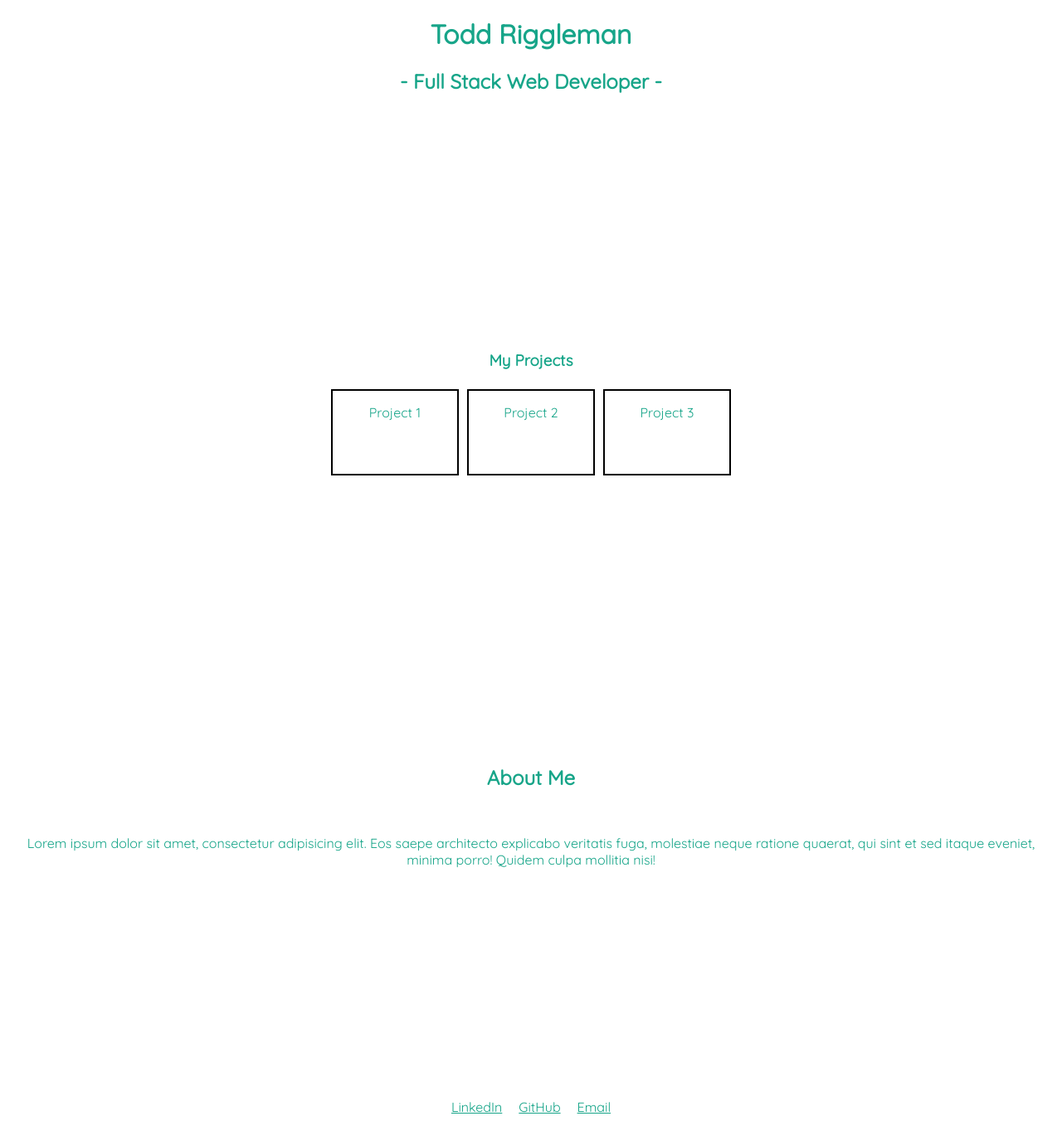
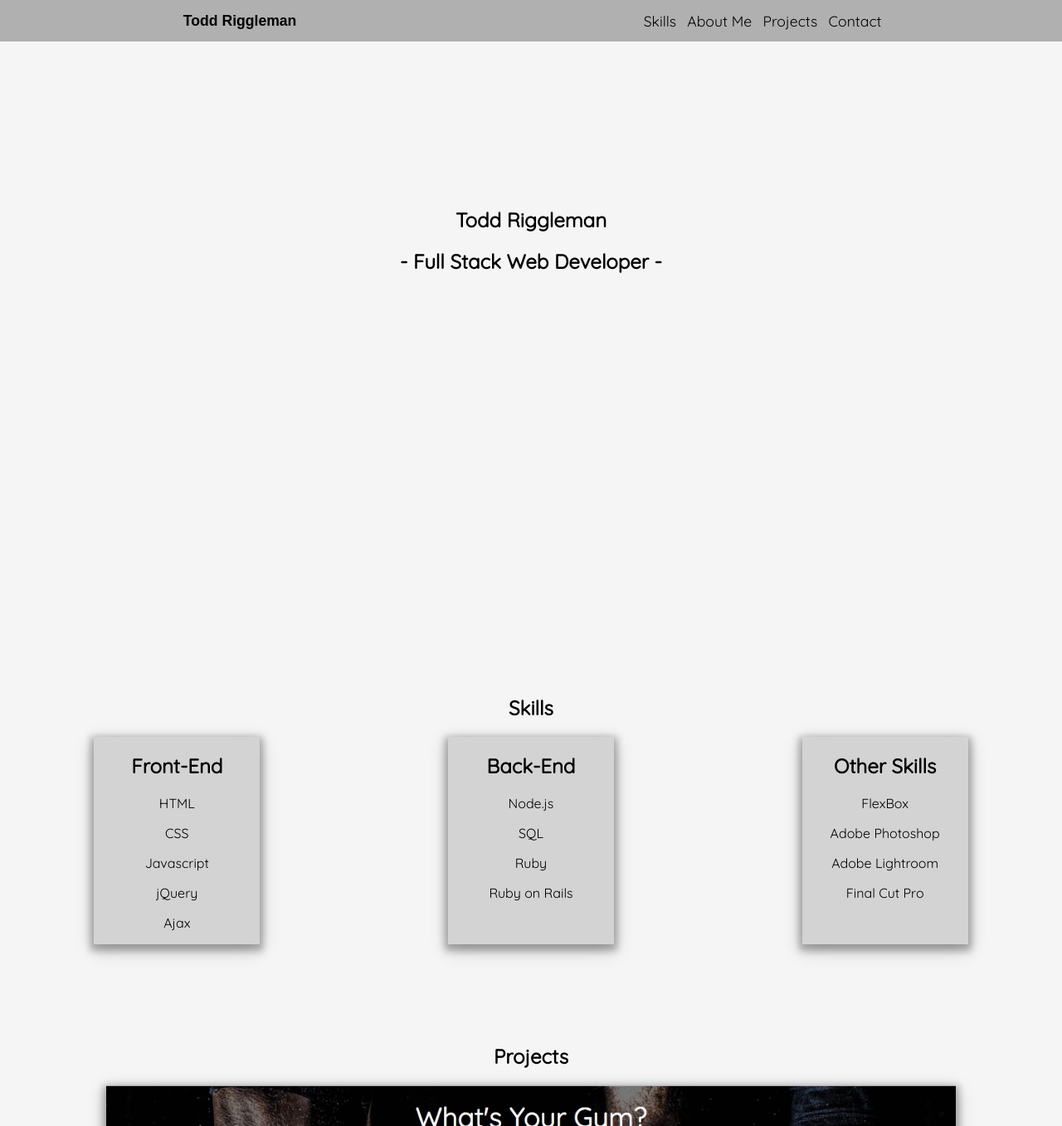
Before and after one commit to triggleman/portfolio, a plain HTML site: page index.html in a window 1280 px wide. Shown: the top 1357 px of the page at 83% size. Drawn offline with Linux system fonts and the light colour scheme; a web font is replaced by a local one.

Commit message:
80% done

```diff
--- a/index.html
+++ b/index.html
@@ -2,6 +2,8 @@
 <html lang="en">
 <head>
 	<meta charset="UTF-8">
+	<meta name="viewport" content="width=device-width, initial-scale=1.0">
+	<link href="https://fonts.googleapis.com/css?family=Kite+One" rel="stylesheet">
 	<link href="https://fonts.googleapis.com/css?family=Quicksand" rel="stylesheet">
 	<title>Todd Riggleman</title>
 	<link rel="stylesheet" href="./style.css">
@@ -9,85 +11,83 @@
 	<script type="text/javascript" src="./js/main.js"></script>
 </head>
 <body>
-	<div class="container">
-		<div class="mainheader">
+		<nav>
+			<div class="nav">
 			<h1>Todd Riggleman</h1>
-			<h2> - Full Stack Web Developer - </h2>
+			<div class="nav-links">
+				<a href="#skills" class="hvr-grow">Skills</a>
+				<a href="#aboutme" class="hvr-grow">About Me</a>
+				<a href="#projects" class="hvr-grow">Projects</a>
+				<a href="#contact" class="hvr-grow">Contact</a>
+			</div>
+		</nav>
+	</div>
+		<section class="first">
+			<h1 class="headername">Todd Riggleman</h1>
+			<h2 class="headersubname"> - Full Stack Web Developer - </h2>
+		</section>
+		<section class="second" id="skills">
+			<h1 class="skillsh1">Skills</h1>
+			<div class="skillscontainer">
+				<div class="frontend">
+					<h1>Front-End</h1>
+					<p>HTML</p>
+					<p>CSS</p>
+					<p>Javascript</p>
+					<p>jQuery</p>
+					<p>Ajax</p>
+				</div>
+			<div class="backend">
+				<h1>Back-End</h1>
+				<p>Node.js</p>
+				<p>SQL</p>
+				<p>Ruby</p>
+				<p>Ruby on Rails</p>
+			</div>
+			<div class="otherskills">
+				<h1>Other Skills</h1>
+				<p>FlexBox</p>
+				<p>Adobe Photoshop</p>
+				<p>Adobe Lightroom</p>
+				<p>Final Cut Pro</p>
+			</div>
 		</div>
-		<br>
-		<br>
-		<br>
-		<br>
-		<br>
-		<br>
-		<br>
-		<br>
-		<br>
-		<br>
-		<br>
-		<br>
-		<br>
-		<br>
-		<br>
-			<h3>My Projects</h3>
-		<div class="projects">
-			<div class="box1"><p>Project 1</p></div>
-			<div class="box2"><p>Project 2</p></div>
-			<div class="box3"><p>Project 3</p></div>
-		</div>
-		<br>
-		<br>
-		<br>
-		<br>
-		<br>
-		<br>
-		<br>
-		<br>
-		<br>
-		<br>
-		<br>
-		<br>
-		<br>
-		<br>
-		<br>
-		<br>
-		<br>
-		<br>
-		<div class="aboutMe">
-			<h2>About Me</h2>
-			<br>
-			<p>Lorem ipsum dolor sit amet, consectetur adipisicing elit. Eos saepe architecto explicabo veritatis fuga, molestiae neque ratione quaerat, qui sint et sed itaque eveniet, minima porro! Quidem culpa mollitia nisi!</p>
-		</div>
-		<br>
-		<br>
-		<br>
-		<br>
-		<br>
-		<br>
-		<br>
-		<br>
-		<br>
-		<br>
-		<br>
-		<br>
-		<br>
-		<br>
-		<div class="contactMe">
-			<a href="">LinkedIn</a>
-			<a href="">GitHub</a>
-			<a href="">Email</a>
-		</div>
-		<br>
-		<br>
-		<br>
-		<br>
-		<br>
-		<br>
-		<br>
-		<br>
+
+		</section>
+		<section class="third" id="projects">
+			<h1> Projects </h1>
+			<div class="project-1">
+				<a href="https://whatsyourgym.herokuapp.com/">
+					<img src="./images/wed-icon-copy.png" class="hvr-grow"></a>
+					<a href="https://github.com/triggleman/project-2">
+						<img src="./images/github-white.png" class="hvr-grow">
+					</a>
+			</div>
+
+		</section>
 
 
-</div>
+
+
+
+
+
+		<footer class="contectme" id="contact">
+			<h1 class="contact-me">Contact Me</h1>
+			<div class="contact-button">
+				<a href="https://github.com/triggleman">
+					<img src="./images/github.png" class="hvr-grow">
+				</a>
+				<a href="www.linkedin.com/in/triggleman">
+					<img src="./images/linkedin.png" class="hvr-grow">
+				</a>
+				<a href="mailto:toddriggleman@gmail.com">
+					<img src="./images/mail.png" class="hvr-grow">
+				</a>
+			</div>
+			<p class="footer-resume" ><a href="#">Resume</a></p>
+
+		</footer>
 
 </body>
 </html>
--- a/style.css
+++ b/style.css
@@ -1,95 +1,185 @@
-.maincontainer {
+body {
 	margin: 0 auto;
+	background-color: #F5F5F5;
 }
 
-.mainheader > h1 {
-	color: #17A589;
-	text-align: center;
-	font-family: 'Quicksand', sans-serif;
+nav {
+	width: 100%;
+	height: 50px;
+	background-color: #B0B0B0;
+	/*position: fixed;*/
+	z-index: 1;
 }
 
-.mainheader > h2 {
-	color: #17A589;
-	text-align: center;
-	font-family: 'Quicksand', sans-serif;
+nav h1 {
+	font-family: 'Kite One', sans-serif;
+	font-size: 1.1em;
+	position: relative;
+	left: 10px;
 }
 
- h3 {
-	color: #17A589;
-	text-align: center;
-	font-family: 'Quicksand', sans-serif;
+.nav {
+	display: flex;
+	justify-content: space-around;
 }
 
-.projects {
+.nav-links {
 	display: flex;
+	justify-content: space-around;
+	align-items: center;
+	width: 300px;
+	float: right;
+}
+
+.nav-links a {
+	padding: 5px;
+	text-decoration: none;
+	color: black;
+	font-family: 'Quicksand',sans-serif;
+	font-size: 1.1em;
+}
+.first {
+	width: 100vw;
+	height: 60vw;
+}
+.headername {
+	font-family: 'Quicksand',sans-serif;
+	display: flex;
+	justify-content: center;
+	position: relative;
+	top: 200px;
+	margin: 0;
+}
+.headersubname {
+	font-family: 'Quicksand',sans-serif;
+	display: flex;
+	justify-content: center;
+	position: relative;
+	top: 200px;
+}
+
+.second {
+	height: 400px;
+	margin-top: 20px;
+}
+.skillsh1 {
+	text-align: center;
+	font-family: 'Quicksand',sans-serif;
+}
+.skillscontainer {
+	display: flex;
+	justify-content: space-around;
 	flex-direction: row;
-	justify-content: center;
 	align-items: center;
 }
 
-
-.box1 {
-	height: 100px;
-	width: 150px;
-	border: 2px solid black;
-	margin: 5px;
-}
-.box1 > p {
-	color: #17A589;
-	text-align: center;
-	font-family: 'Quicksand', sans-serif;
+.frontend {
+	background-color: #D3D3D3;
+	width: 200px;
+	box-shadow: 0 4px 8px 4px rgba(0, 0, 0, 0.25), 0 6px 20px 0 rgba(0, 0, 0, 0.25);
 }
 
-.box2 {
-	height: 100px;
-	width: 150px;
-	border: 2px solid black;
-	margin: 5px;
+.frontend h1, p {
+	text-align: center;
+	font-family: 'Quicksand',sans-serif;
 }
 
-.box2 > p {
-	color: #17A589;
-	text-align: center;
-	font-family: 'Quicksand', sans-serif;
+.backend {
+	background-color: #D3D3D3;
+	width: 200px;
+	box-shadow: 0 4px 8px 4px rgba(0, 0, 0, 0.25), 0 6px 20px 0 rgba(0, 0, 0, 0.25);
+	height: 250px;
 }
 
-.box3 {
-	height: 100px;
-	width: 150px;
-	border: 2px solid black;
-	margin: 5px;
+.backend h1, p {
+	text-align: center;
+	font-family: 'Quicksand',sans-serif;
 }
 
-.box3 > p {
-	color: #17A589;
+.otherskills {
+	background-color: #D3D3D3;
+	width: 200px;
+	box-shadow: 0 4px 8px 4px rgba(0, 0, 0, 0.25), 0 6px 20px 0 rgba(0, 0, 0, 0.25);
+	height: 250px;
+}
+
+.otherskills h1, p {
 	text-align: center;
-	font-family: 'Quicksand', sans-serif;
+	font-family: 'Quicksand',sans-serif;
+}
+.third {
+	width: 100vw;
+	height: 60vh;
+}
+
+.third h1 {
+	text-align: center;
+	font-family: 'Quicksand',sans-serif;
+}
+
+.project-1 {
+	width: 80vw;
+	height: 300px;
+	background-image: url("./images/gym.jpg");
+	background-size: cover;
+	margin: auto;
+	box-shadow: 0 4px 8px 4px rgba(0, 0, 0, 0.25), 0 6px 20px 0 rgba(0, 0, 0, 0.25);
+}
+
+.project-1 img {
+	height: 50px;
+	width: 50px;
+	position: relative;
+	left: 15px;
+	top: 240px;
+	border-radius: 50%;
+	margin-right: 5px;
 }
 
 
-.aboutMe > h2 {
-	color: #17A589;
+.contact-me {
+	font-family: 'Quicksand',sans-serif;
 	text-align: center;
-	font-family: 'Quicksand', sans-serif;
+	position: relative;
+	top: 10px;
 }
-
-.aboutMe > p {
-	color: #17A589;
-	text-align: center;
-	font-family: 'Quicksand', sans-serif;
-}
-
-.contactMe {
+.contact-button {
 	display: flex;
-	flex-direction: row;
 	justify-content: center;
 	align-items: center;
+	flex-direction: row;
+}
+.contact-button img {
+	width: 60px;
+	height:	60px;
+	margin: 20px;
+	margin-bottom: 20px;
 }
 
 
-.contactMe > a {
-	color: #17A589;
+.hvr-grow {
+	display: inline-block;
+	vertical-align: middle;
+	transform: translateZ(0);
+	box-shadow: 0 0 1px rgba(0, 0, 0, 0);
+	backface-visibility: hidden;
+	-moz-osx-font-smoothing: grayscale;
+	transition-duration: 0.3s;
+	transition-property: transform;
+}
+
+.hvr-grow:hover,
+.hvr-grow:focus,
+.hvr-grow:active {
+	transform: scale(1.1);
+}
+
+.footer-resume a {
+	font-family: 'Quicksand',sans-serif;
 	text-align: center;
-	font-family: 'Quicksand', sans-serif;
-	padding: 10px;
+	position: relative;
+	bottom: 10px;
+	font-size: 1.2em;
+	text-decoration: none;
+	color: black;
 }
```
Also changed, not shown: images/github-white.png (added), images/github.png (added), images/gym.jpg (added), images/linkedin.png (added), images/mail.png (added), images/wed-icon-copy.png (added), img/screenshot1.png (deleted), img/screenshot2.png (deleted), img/screenshot3.png (deleted).
